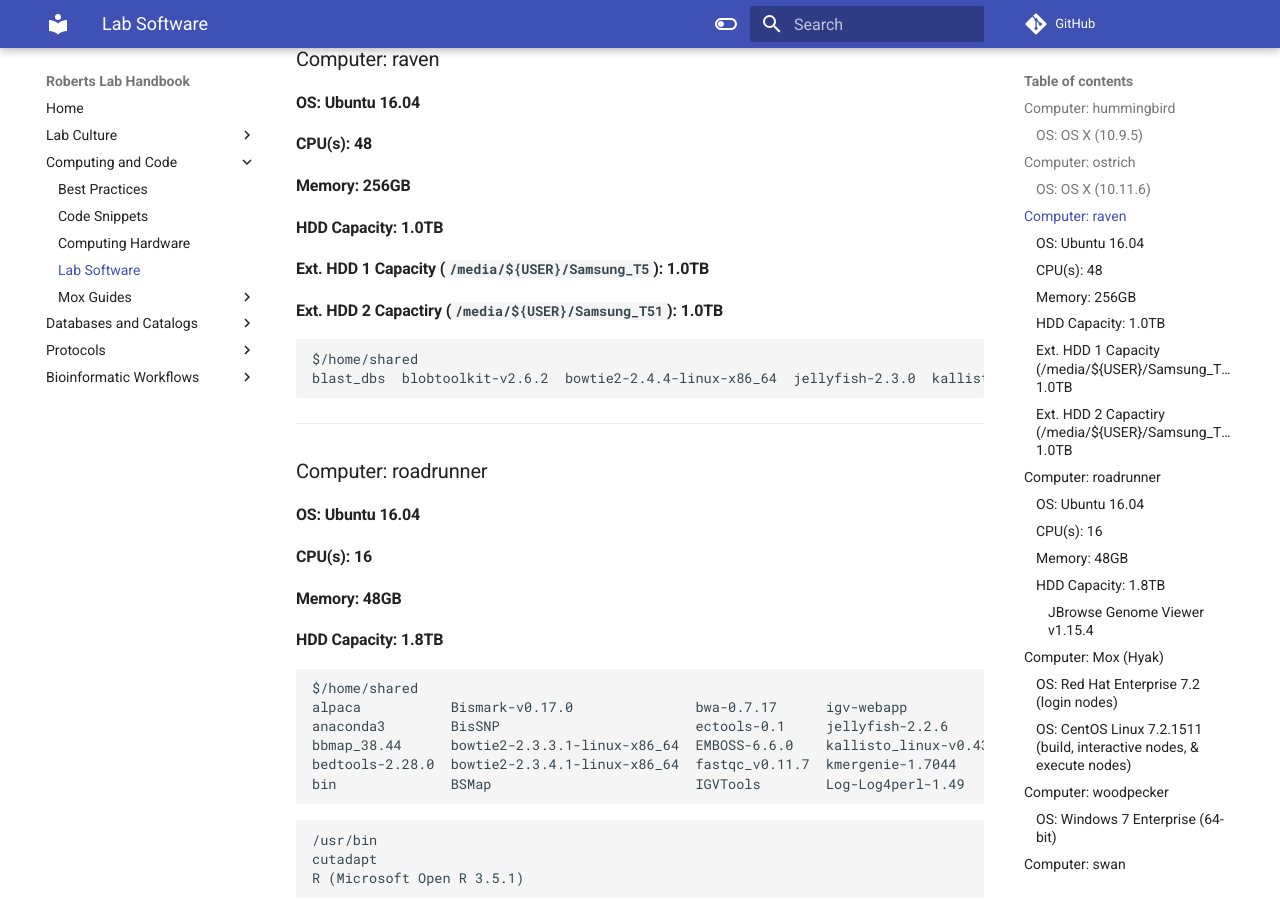
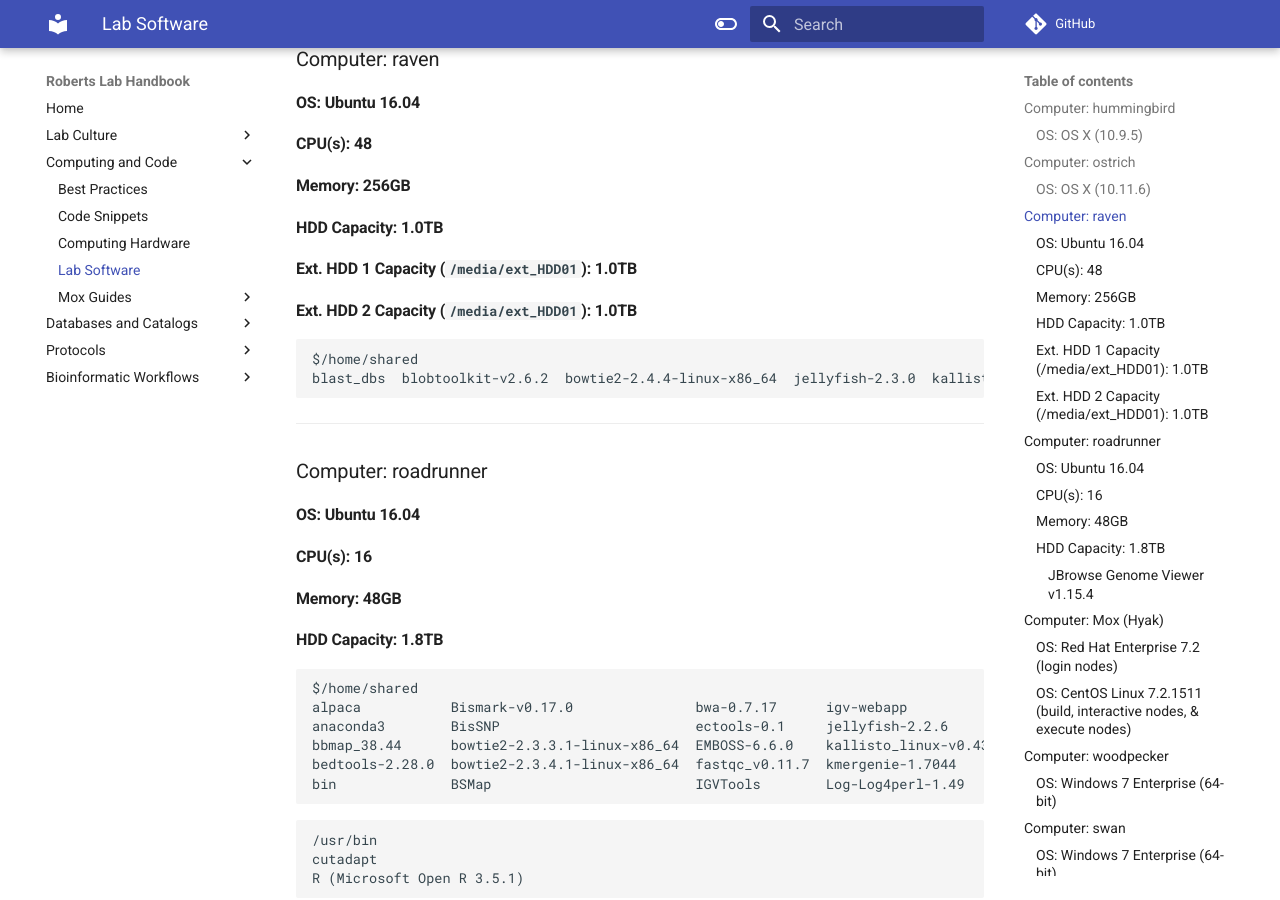
Before and after one commit to RobertsLab/resources, an MkDocs documentation site: the page built from docs/Lab-Software.md, in a window 1280 px wide and 900 px high, scrolled down 3929 px. Built offline with MkDocs 1.6.1 and Material for MkDocs 9.7.7, drawn with Linux system fonts in a browser that asks for light colours; comment, search, counter and statistics services are not loaded.

Commit message:
update raven ext hdd paths

````diff
--- a/docs/Lab-Software.md
+++ b/docs/Lab-Software.md
@@ -158,8 +158,8 @@ trinity (2.3.2)
 #### CPU(s): 48
 #### Memory: 256GB
 #### HDD Capacity: 1.0TB
-#### Ext. HDD 1 Capacity (`/media/${USER}/Samsung_T5`): 1.0TB
-#### Ext. HDD 2 Capactiry (`/media/${USER}/Samsung_T51`): 1.0TB
+#### Ext. HDD 1 Capacity (`/media/ext_HDD01`): 1.0TB
+#### Ext. HDD 2 Capacity (`/media/ext_HDD01`): 1.0TB
 
 ```
 $/home/shared
````
